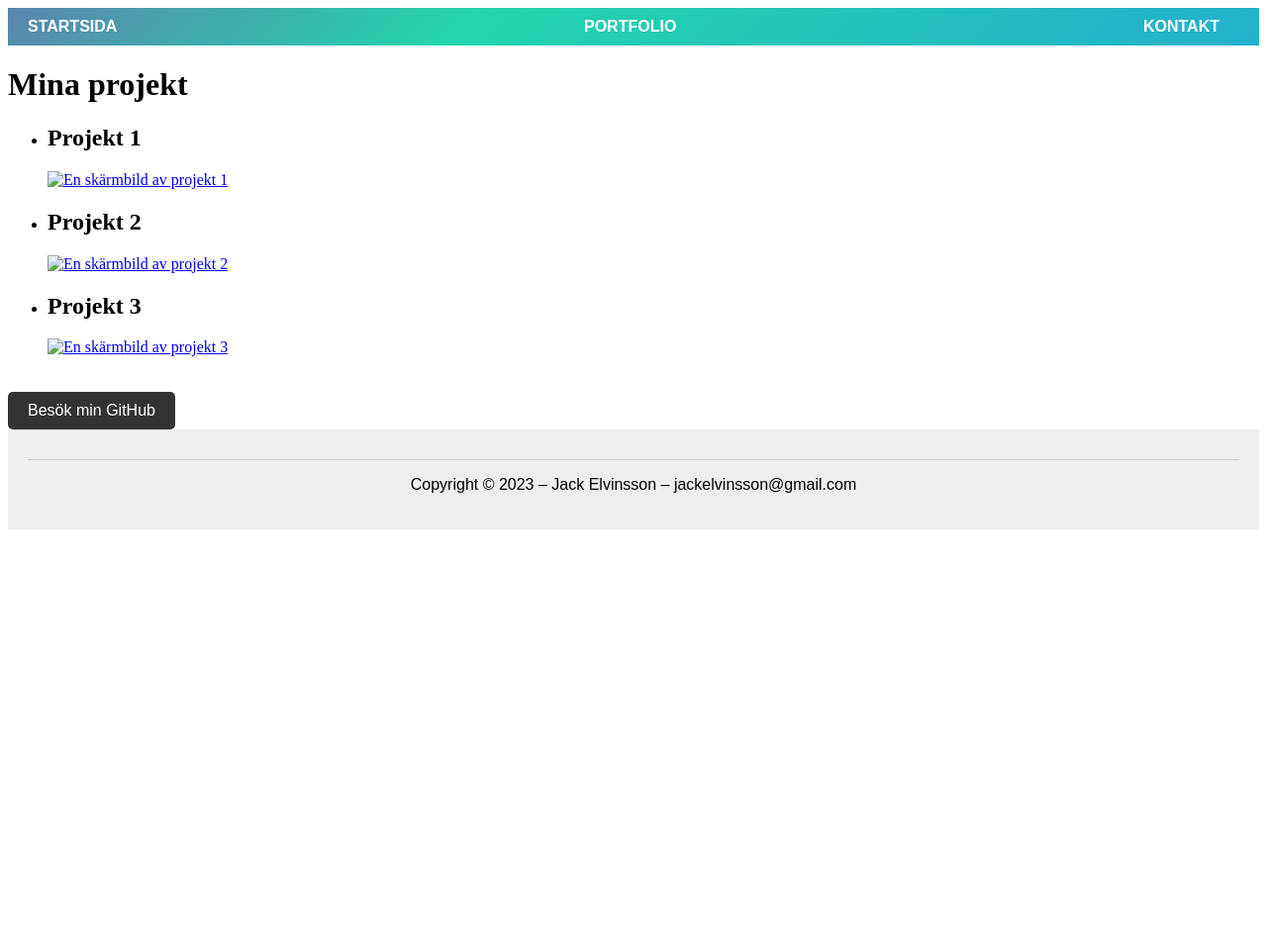
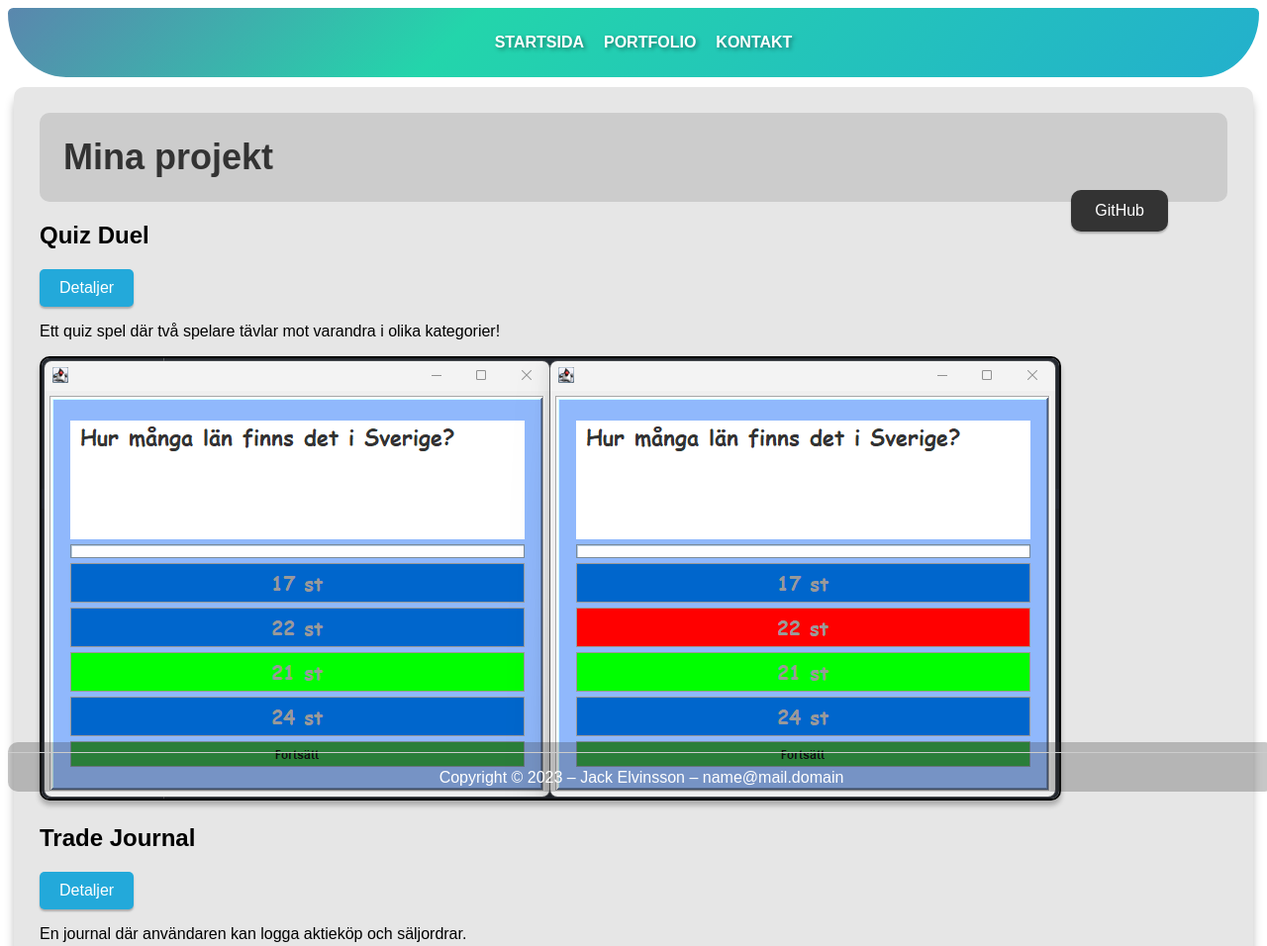
Before and after one commit to JackElvinsson/JackElvinsson.github.io, a plain HTML site: page portfolio.html in a window 1280 px wide. Shown: the top 956 px of the page at 99% size. Before the commit the page ends 800 px from the top, so only its background shows below. Drawn offline with Linux system fonts and the light colour scheme.

Commit message:
Massive overhaul

```diff
--- a/portfolio.html
+++ b/portfolio.html
@@ -1,11 +1,13 @@
 <!DOCTYPE html>
 <html lang="sv">
+
 <head>
   <title>Min portfolio</title>
   <link rel="stylesheet" href="style.css">
 </head>
+
 <body>
-    <header>
+
   <nav>
     <ul>
       <li><a href="index.html">Startsida</a></li>
@@ -13,34 +15,44 @@
       <li><a href="contact.html">Kontakt</a></li>
     </ul>
   </nav>
-      <h1>Mina projekt</h1>
+
+  <div class="container">
+
+    <header>
+      <h1 class="google-font">Mina projekt</h1>
+      <a class="github-link" href="https://github.com/JackElvinsson" target="_blank">GitHub</a>
+
     </header>
+
     <main>
-      <ul>
-        <li>
-          <h2>Projekt 1</h2>
-          <a href="images/projekt1.png" target="_blank">
-            <img src="images/projekt1-thumb.jpg" alt="En skärmbild av projekt 1">
-          </a>
-        </li>
-        <li>
-          <h2>Projekt 2</h2>
-          <a href="images/projekt2.png" target="_blank">
-            <img src="images/projekt2-thumb.jpg" alt="En skärmbild av projekt 2">
-          </a>
-        </li>
-        <li>
-          <h2>Projekt 3</h2>
-          <a href="images/projekt3.png" target="_blank">
-            <img src="images/projekt3-thumb.jpg" alt="En skärmbild av projekt 3">
-          </a>
-        </li>
-      </ul>
-      <a class="github-link" href="https://github.com/JackElvinsson" target="_blank">Besök min GitHub</a>
+
+        <h2>Quiz Duel</h2>
+        <a class="project-details" href="project1.html" target="_blank">Detaljer</a>
+        <p class="description">Ett quiz spel där två spelare tävlar mot varandra i olika kategorier!</p>
+        <img class="project-image" src="images\quizDuel_pickAnswer.png" alt="En skärmbild av projekt 2">
+
+
+        <h2>Trade Journal</h2>
+        <a class="project-details" href="project2.html" target="_blank">Detaljer</a>
+        <p>En journal där användaren kan logga aktieköp och säljordrar.</p>
+        <img class="project-image" src="images\tradeJournal_tradeAdded.png" alt="En skärmbild av projekt 2">
+
+
+        <h2>15 Puzzle</h2>
+        <a class="project-details" href="project3.html" target="_blank">Detaljer</a>
+        <p>Ett klassikt 15-pussel där man ska försöka på siffrorna i rätt ordning!</p>
+        <img class="project-image" src="images\15Puzzle.png" alt="En skärmbild av projekt 3">
+
+
+
     </main>
+
+  </div>
+
   <footer>
     <hr>
-        <p>Copyright &copy; 2023 – Jack Elvinsson – jackelvinsson@gmail.com</p>
+    <p>Copyright &copy; 2023 – Jack Elvinsson – name@mail.domain</p>
   </footer>
 </body>
+
 </html>
--- a/style.css
+++ b/style.css
@@ -1,24 +1,77 @@
-/* Styles för index */
+body {
+  font-family: 'Poppins', sans-serif;
+  height: 100%;
+  background-color: #ffffff;
+  overflow-y: auto;
+  /* Always show scrollbar */
+  margin-right: calc(-1 * (100vw - 100%));
+  /* Set margin to the width of the scrollbar */
+}
+
+header {
+  background-color: #ccc;
+  border-radius: 10px;
+  position: relative;
+  padding-top: 0.01%;
+  padding-bottom: 0.01%;
+  padding-left: 2%;
+  padding-right: 2%;
+}
+
+.container {
+  position: absolute;
+  top: 88px;
+  bottom: 1;
+  left: 0;
+  right: 0;
+  max-width: 1200px;
+  margin: 0 auto;
+  background-color: #e6e6e6;
+  border-radius: 10px;
+  padding: 2%;
+  box-shadow: 0px 10px 10px rgba(0, 0, 0, 0.25);
+}
+
+main {
+  padding-bottom: 60px;
+  /* Set the padding at the bottom of the main element to the height of the footer */
+}
+
+.image-container {
+  float: left;
+  /* Float the image to the left */
+  margin-right: 20px;
+  /* Add a margin to the right of the image */
+}
+
+.text-container {
+  overflow: hidden;
+  /* Clear the float */
+}
+
+/* Styles för index - denna lånas till alla sidor */
 .google-font {
-    font-family: 'Poppins', sans-serif;
   font-size: 36px;
   color: #333;
 }
 
-
 .about-me {
-    font-family: 'Poppins', sans-serif;
   font-size: 18px;
   line-height: 1.5;
   margin-top: 20px;
+  margin-left: 20px;
 }
 
 /* Styles för portfolio */
+
 .project-list {
-    font-family: 'Poppins', sans-serif;
   list-style: none;
   margin: 0;
   padding: 0;
+}
+
+.project-h1 {
+  font-size: 36px;
 }
 
 .project-list li {
@@ -26,34 +79,67 @@
 }
 
 .project-title {
-    font-family: 'Poppins', sans-serif;
   font-size: 24px;
   margin-bottom: 10px;
 }
 
 .project-description {
-    font-family: 'Poppins', sans-serif;
   font-size: 18px;
   line-height: 1.5;
+  text-decoration: none;
 }
 
-  .project-screenshot {
-    max-width: 100%;
+.project-image {
+  border-radius: 10px;
+  box-shadow: 0px 5px 5px rgba(0, 0, 0, 0.25);
+  border: 2px solid black;
+
+}
+
+.project-details {
+  display: inline-block;
+  padding: 10px 20px;
+  background-color: #23a9da;
+  color: #fff;
+  text-decoration: none;
+  border-radius: 5px;
+  box-shadow: 0px 2px 2px rgba(0, 0, 0, 0.25);
+}
+
+.project-details:hover {
+  background-color: #23a9dacc;
+}
+
+.project-details:active {
+  transform: translateY(2px);
+  box-shadow: none;
+  background-color: #187496;
 }
 
 .github-link {
-    font-family: 'Poppins', sans-serif;
   display: inline-block;
-    margin-top: 20px;
-    padding: 10px 20px;
+  margin-top: 6.5%;
+  margin-right: 5%;
+  padding: 1% 2%;
   background-color: #333;
   color: #fff;
   text-decoration: none;
-    border-radius: 5px;
+  border-radius: 10px;
+  box-shadow: 0px 2px 2px rgba(0, 0, 0, 0.25);
+  position: absolute;
+  top: 0;
+  right: 0;
 }
 
 .github-link:hover {
   background-color: #555;
+}
+
+.github-link:active {
+  transform: translateY(2px);
+  /* move the button down by 2px when clicked */
+  box-shadow: none;
+  /* remove any box-shadow when clicked */
 }
 
 /* Styles för kontakt */
@@ -76,25 +162,44 @@
   left: 0;
   width: 100%;
   height: 100%;
+  box-shadow: 0px 2px 6px rgba(0, 0, 0, 0.5);
 }
 
 /* Styles för navigering och sidfot */
 nav {
-    font-family: 'Poppins', sans-serif;
+  position: fixed;
+  top: 0px;
+  left: 0px;
+  right: 0px;
+  z-index: 9999;
   background: linear-gradient(-45deg, #ee7752, #e73c7e, #23a6d5, #23d5ab, #9e27b0, #00bcd4);
   background-size: 400% 400%;
   animation: gradient 40s ease infinite;
   color: #fff;
   padding: 10px 20px;
+  display: flex;
+  justify-content: center;
+  align-items: center;
+  text-align: center;
+  border-top: 8px solid #ffffff;
+  border-bottom: 2px solid #ffffff;
+  border-left: 8px solid #ffffff;
+  border-right: 8px solid #ffffff;
+  border-top-right-radius: 20px;
+  border-top-left-radius: 20px;
+  border-bottom-left-radius: 100px;
+  border-bottom-right-radius: 100px;
 }
 
 @keyframes gradient {
   0% {
     background-position: 0% 50%;
   }
+
   50% {
     background-position: 100% 50%;
   }
+
   100% {
     background-position: 0% 50%;
   }
@@ -102,11 +207,12 @@
 
 nav ul {
   list-style: none;
-    margin: 0;
-    padding: 0;
+  margin: 10;
+  padding: 10;
   display: flex;
   justify-content: space-between;
   align-items: center;
+  text-shadow: 2px 2px 4px rgba(0, 0, 0, 0.4);
 }
 
 nav li {
@@ -114,21 +220,32 @@
 }
 
 nav a {
-    color: #fff;
+  color: #ffffff;
   text-decoration: none;
   font-weight: bold;
   text-transform: uppercase;
 }
 
 nav a:hover {
-    color: #dddddd9a;
+  color: #ffffff;
+  text-shadow: 0 0 10px #fff, 0 0 20px #fff, 0 0 30px #fff, 0 0 40px #ffffff, 0 0 70px #ffffff, 0 0 80px #ffffff, 0 0 100px #ffffff, 0 0 150px #ffffff;
 }
 
+nav a:active {
+  color: #c5c5c571;
+  text-shadow: none;
+}
+
+/*footer*/
 footer {
-    font-family: 'Poppins', sans-serif;
-    background-color: #eee;
-    padding: 20px;
+  position: fixed;
+  bottom: 0;
+  width: 100%;
+  height: 50px;
+  background-color: #33333346;
+  color: #fff;
   text-align: center;
+  border-radius: 10px;
 }
 
 footer hr {
```
Also changed, not shown: contact.html (+18 -4 lines), index.html (+13 -3 lines), project1.html (added, +19 -0 lines), project2.html (added, +19 -0 lines), project3.html (added, +19 -0 lines), images/15Puzzle.png (added), images/foto_Skola_1.jpg (renamed from foto_Skola_1.jpg), images/quizDuel_Lobby.png (added), images/quizDuel_LobbyPostGame.png (added), images/quizDuel_gameStats.png (added), images/quizDuel_pickAnswer.png (added), images/quizDuel_pickCategory.png (added), images/quizDuel_pickCategoryNext.png (added), images/quizDuel_pickName.png (added), 1 more files. Lines whose indentation alone changed are shown as unchanged.
